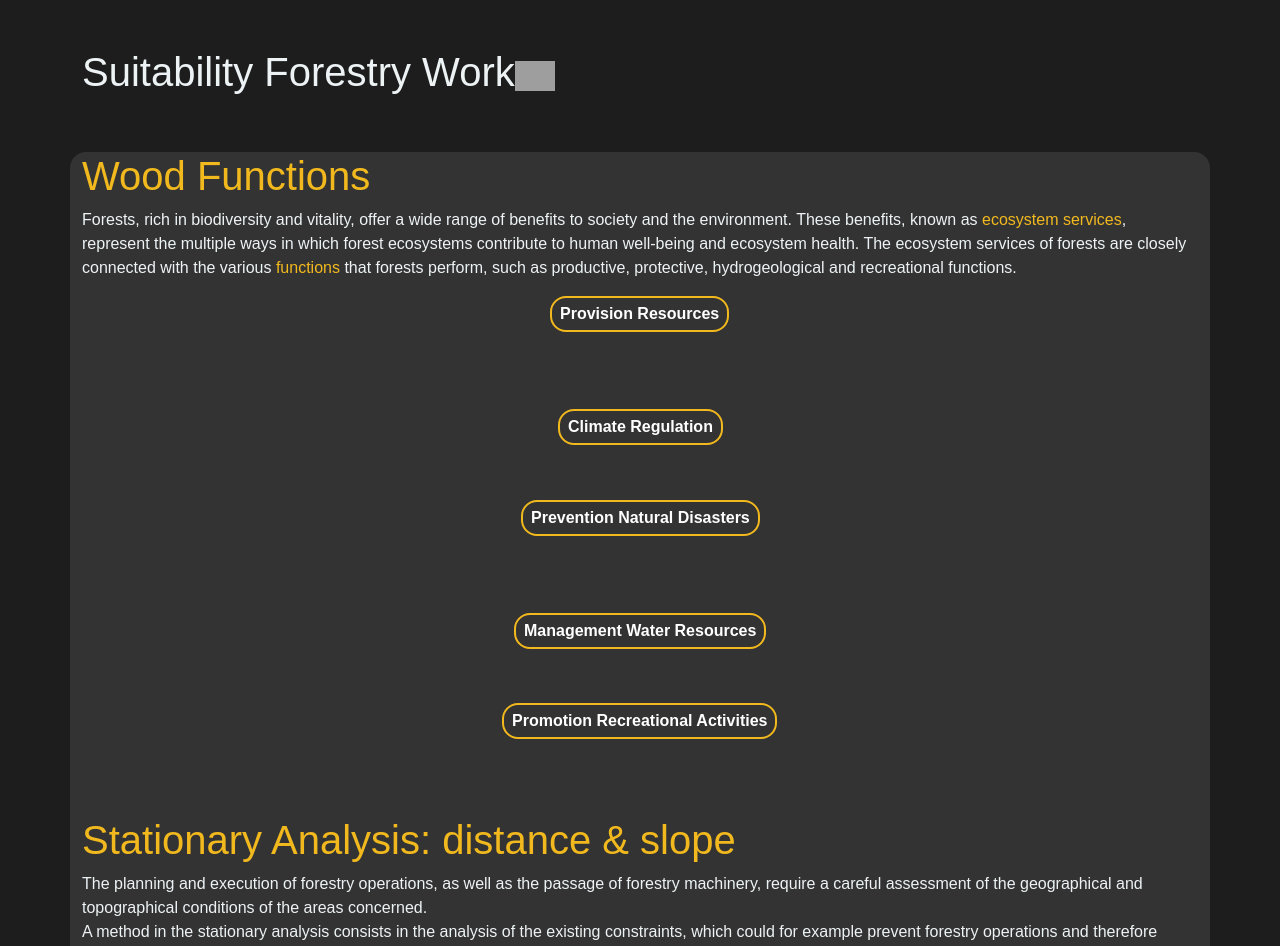
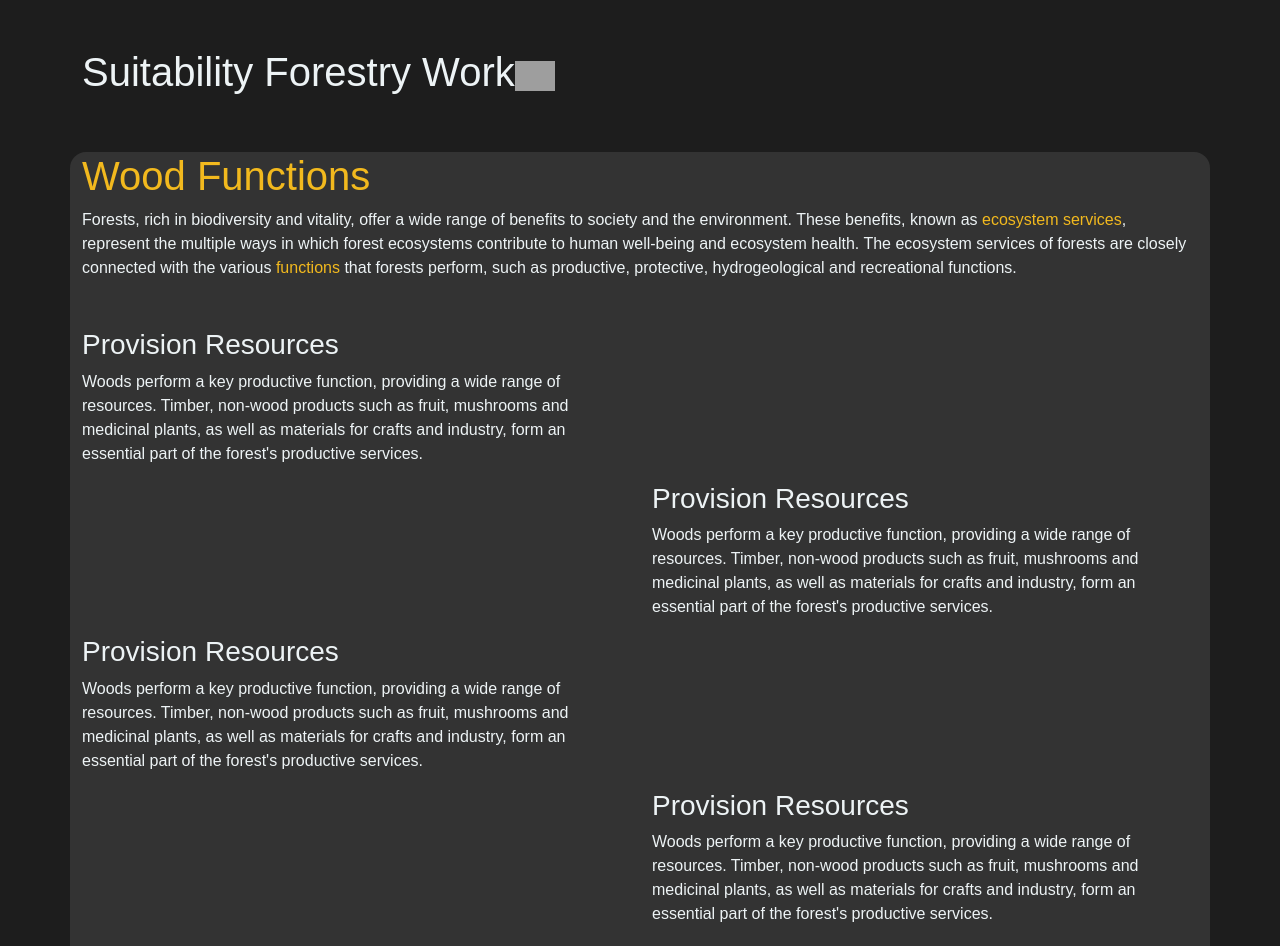
Before and after one commit to JungleKiosk/Suitability_forestry_work, a Vue app: page / in a window 1280 px wide. Shown: the top 946 px of the page. Built offline with nearby package versions, Linux system fonts and the light colour scheme; grey boxes are pictures that could not be loaded.

Commit message:
resetting ecoservices

```diff
--- a/src/components/Jumbotron.vue
+++ b/src/components/Jumbotron.vue
@@ -3,35 +3,8 @@
 export default {
     data() {
         return {
-            ecosystemServices: [
-                {
-                    name: 'Provision Resources',
-                    description: 'Timber, non-wood products such as fruit, mushrooms and medicinal plants, as well as materials for crafts and industry, form an essential part of the forest\'s productive services. '
-                },
-                {
-                    name: 'Climate Regulation',
-                    description: 'Forests help regulate global climate through the sequestration of atmospheric carbon and the production of oxygen.'
-                },
-                {
-                    name: 'Prevention Natural Disasters',
-                    description: 'The protective function of mitigates the effects of extreme natural events. Trees act as natural barriers against landslides, floods and avalanches and reducing soil erosion.'
-                },
-                {
-                    name: 'Management Water Resources',
-                    description: 'Forests absorb rainwater, reducing the risk of flooding and supplying water to the groundwater. Additionally, tree roots help filter and purify water.'
-                },
-                {
-                    name: 'Promotion Recreational Activities',
-                    description: 'Woodlands provide recreation and leisure spaces for people. Outdoor activities such as hiking, cycling, camping and wildlife viewing contribute to people\'s physical and mental well-being.'
-                }
-            ],
-            activeDescriptionIndex: null
+
         };
-    },
-    methods: {
-        toggleDescription(index) {
-            this.activeDescriptionIndex = this.activeDescriptionIndex === index ? null : index;
-        }
     }
 }
 </script>
@@ -53,14 +26,71 @@ export default {
                     hydrogeological and recreational functions.
                 </p>
 
-                <ul class="ecosystem-services-list text-center">
-                    <li v-for="(service, index) in ecosystemServices" :key="index">
-                        <button class="btn_eco rounded-4 px-2 py-1" @click="toggleDescription(index)">{{ service.name
-                        }}</button>
-                        <p :class="['service-description', { active: activeDescriptionIndex === index }]">{{
-                            service.description }}</p>
-                    </li>
-                </ul>
+                <div class="row my-5">
+
+                    <div class="col-6 col-lg-6">
+                        <h3>Provision Resources</h3>
+                        <p>Woods perform a key productive function, providing a wide range of resources. Timber, non-wood
+                            products such as fruit, mushrooms and medicinal plants, as well as materials for crafts and
+                            industry, form an essential part of the forest's productive services.
+                        </p>
+
+                    </div>
+                    <div class="col-6 col-lg-6">
+
+                    </div>
+
+                    <div class="col-6 col-lg-6">
+
+                    </div>
+                    <div class="col-6 col-lg-6">
+                        <h3>Provision Resources</h3>
+                        <p>Woods perform a key productive function, providing a wide range of resources. Timber, non-wood
+                            products such as fruit, mushrooms and medicinal plants, as well as materials for crafts and
+                            industry, form an essential part of the forest's productive services.
+                        </p>
+
+                    </div>
+
+                    <div class="col-6 col-lg-6">
+                        <h3>Provision Resources</h3>
+                        <p>Woods perform a key productive function, providing a wide range of resources. Timber, non-wood
+                            products such as fruit, mushrooms and medicinal plants, as well as materials for crafts and
+                            industry, form an essential part of the forest's productive services.
+                        </p>
+
+                    </div>
+                    <div class="col-6 col-lg-6">
+
+                    </div>
+
+                    <div class="col-6 col-lg-6">
+
+                    </div>
+                    <div class="col-6 col-lg-6">
+                        <h3>Provision Resources</h3>
+                        <p>Woods perform a key productive function, providing a wide range of resources. Timber, non-wood
+                            products such as fruit, mushrooms and medicinal plants, as well as materials for crafts and
+                            industry, form an essential part of the forest's productive services.
+                        </p>
+
+                    </div>
+
+                    <div class="col-6 col-lg-6">
+                        <h3>Provision Resources</h3>
+                        <p>Woods perform a key productive function, providing a wide range of resources. Timber, non-wood
+                            products such as fruit, mushrooms and medicinal plants, as well as materials for crafts and
+                            industry, form an essential part of the forest's productive services.
+                        </p>
+
+                    </div>
+                    <div class="col-6 col-lg-6">
+
+                    </div>
+
+
+
+                </div>
 
 
                 <h1 class="title">Stationary Analysis: distance & slope</h1>
@@ -111,11 +141,11 @@ export default {
 }
 
 .btn_eco {
-    border: 2px solid #f2b91e;
+    border: 2px solid #13e764;
     color: white;
     background-color: #333333;
     font-weight: bold;
-    animation: heartbeat 5s infinite;
+    animation: heartbeat 7s infinite;
 }
 
 @keyframes heartbeat {
@@ -125,6 +155,8 @@ export default {
 
     25% {
         transform: scale(1.1);
+        color: white;
+        background-color: #13e76455;
     }
 }
 </style>
```
